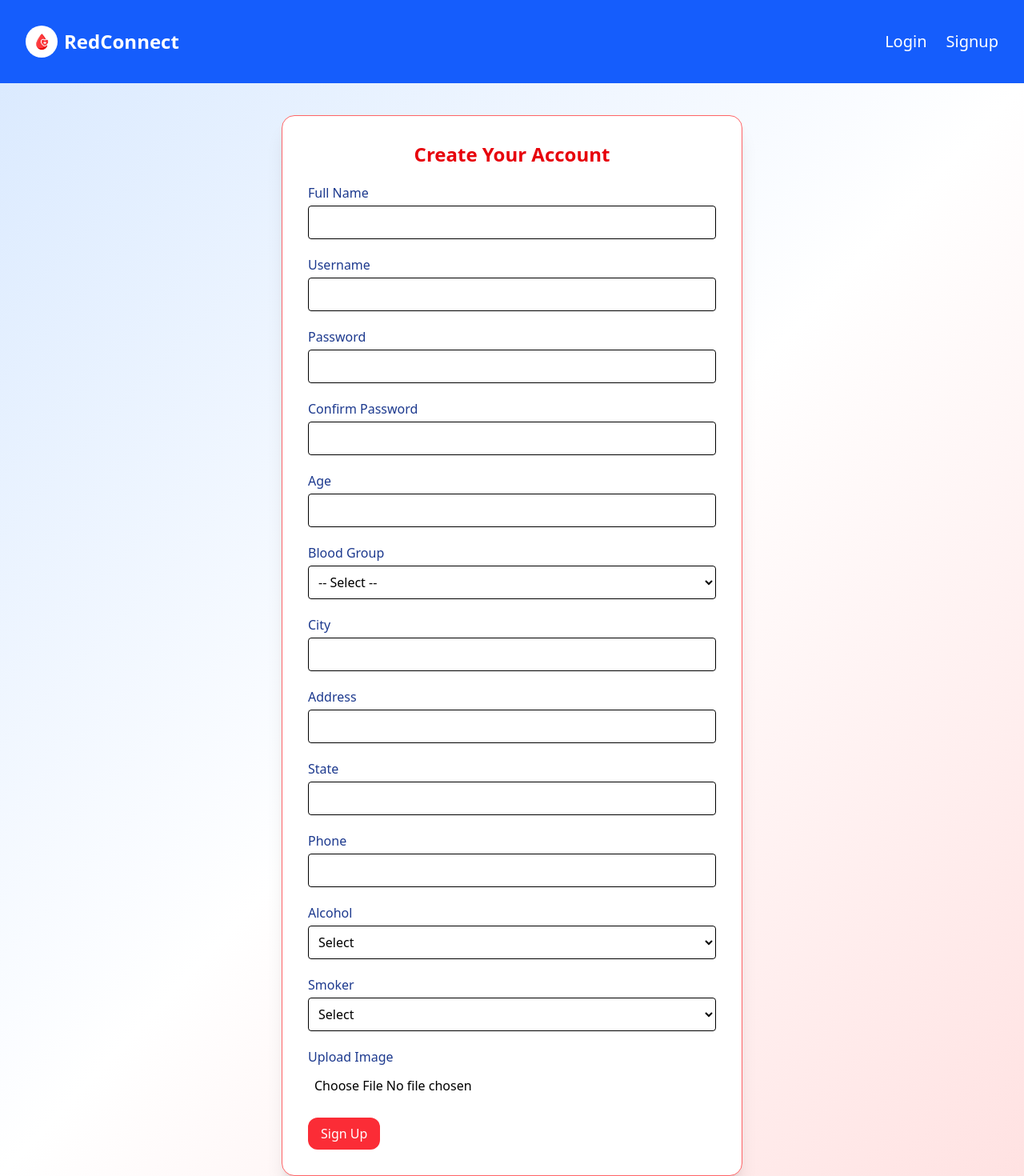
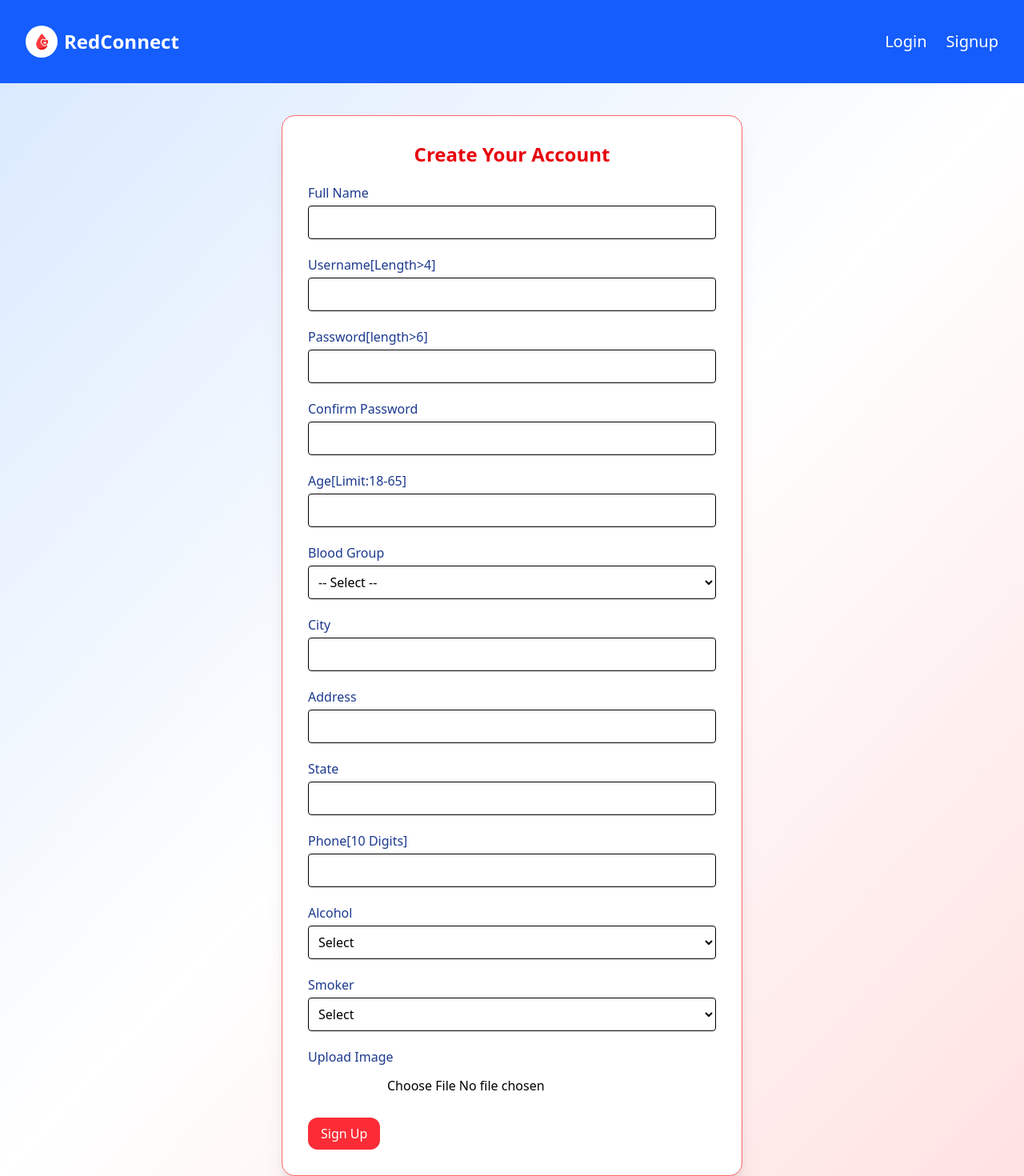
Before and after one commit to SaiBalaji-11/RedConnect, a React (Vite) app in the folder RedConnect/frontend/: page /signup in a window 1280 px wide. Shown: the whole page at 80% size. Built offline with nearby package versions, Linux system fonts and the light colour scheme; no server answers.

Commit message:
Fix: corrected frontend issue

```diff
--- a/RedConnect/frontend/src/components/Signup.jsx
+++ b/RedConnect/frontend/src/components/Signup.jsx
@@ -50,10 +50,10 @@ export default function Signup() {
         {/* Standard Fields */}
         {[
           { label: "Full Name", name: "name" },
-          { label: "Username", name: "username" },
-          { label: "Password", name: "password", type: "password" },
+          { label: "Username[Length>4]", name: "username" },
+          { label: "Password[length>6]", name: "password", type: "password" },
           { label: "Confirm Password", name: "confirmPassword", type: "password" },
-          { label: "Age", name: "age", type: "number" },
+          { label: "Age[Limit:18-65]", name: "age", type: "number" },
         ].map(({ label, name, type = "text" }) => (
           <div key={name} className="flex flex-col">
             <label className="text-blue-900 font-medium mb-1">{label}</label>
@@ -94,7 +94,7 @@ export default function Signup() {
           { label: "City", name: "city" },
           { label: "Address", name: "address" },
           { label: "State", name: "state" },
-          { label: "Phone", name: "phone", type: "tel" },
+          { label: "Phone[10 Digits]", name: "phone", type: "tel" },
         ].map(({ label, name, type = "text" }) => (
           <div key={name} className="flex flex-col">
             <label className="text-blue-900 font-medium mb-1">{label}</label>
@@ -131,13 +131,14 @@ export default function Signup() {
         {/* Image Upload */}
         <div className="flex flex-col">
           <label className="text-blue-900 font-medium mb-1">Upload Image</label>
-          <input
+          <button><input
             name="image"
             type="file"
             accept="image/*"
             onChange={handleChange}
             className="p-2"
           />
+          </button>
         </div>
 
         <button type="submit" className="bg-red-500 text-white py-2 px-4 rounded-xl hover:bg-red-600">
```
